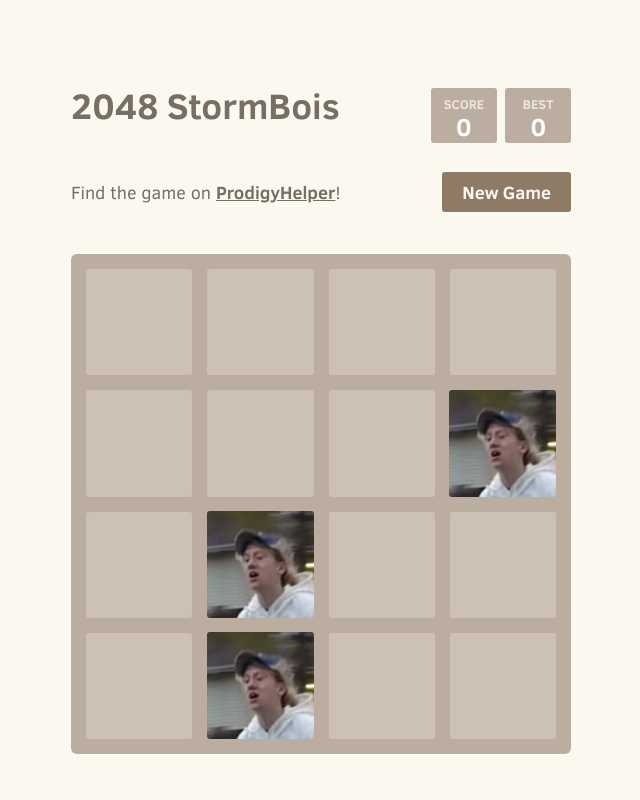
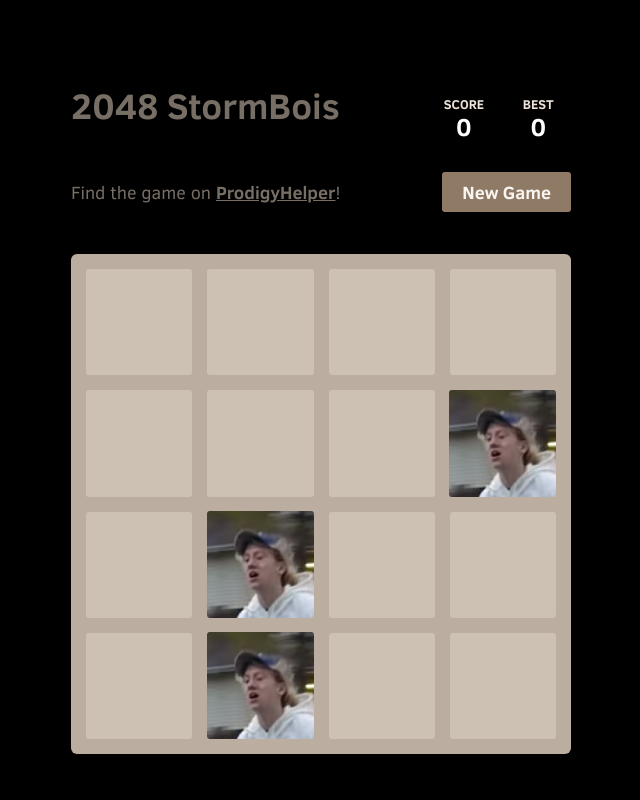
Before and after one commit to techarb2/2048-Stormbois-Advanced, a plain HTML site: page index.html in a window 1280 px wide. Shown: the top 800 px of the page, without its empty margins (319-959 px from the left). Drawn offline with Linux system fonts and the light colour scheme.

Commit message:
Update main.css

```diff
--- a/style/main.css
+++ b/style/main.css
@@ -3,7 +3,7 @@ html,
 body {
     margin: 0;
     padding: 0;
-    background: #faf8ef;
+    background: #000000;
     color: #776e65;
     font-family: "Clear Sans", Helvetica Neue, Arial, sans-serif;
     font-size: 18px;
@@ -69,7 +69,7 @@ h1.title {
 .best-container {
     position: relative;
     display: inline-block;
-    background: #bbada0;
+    background: #000000;
     padding: 15px 25px;
     font-size: 25px;
     height: 25px;
```
